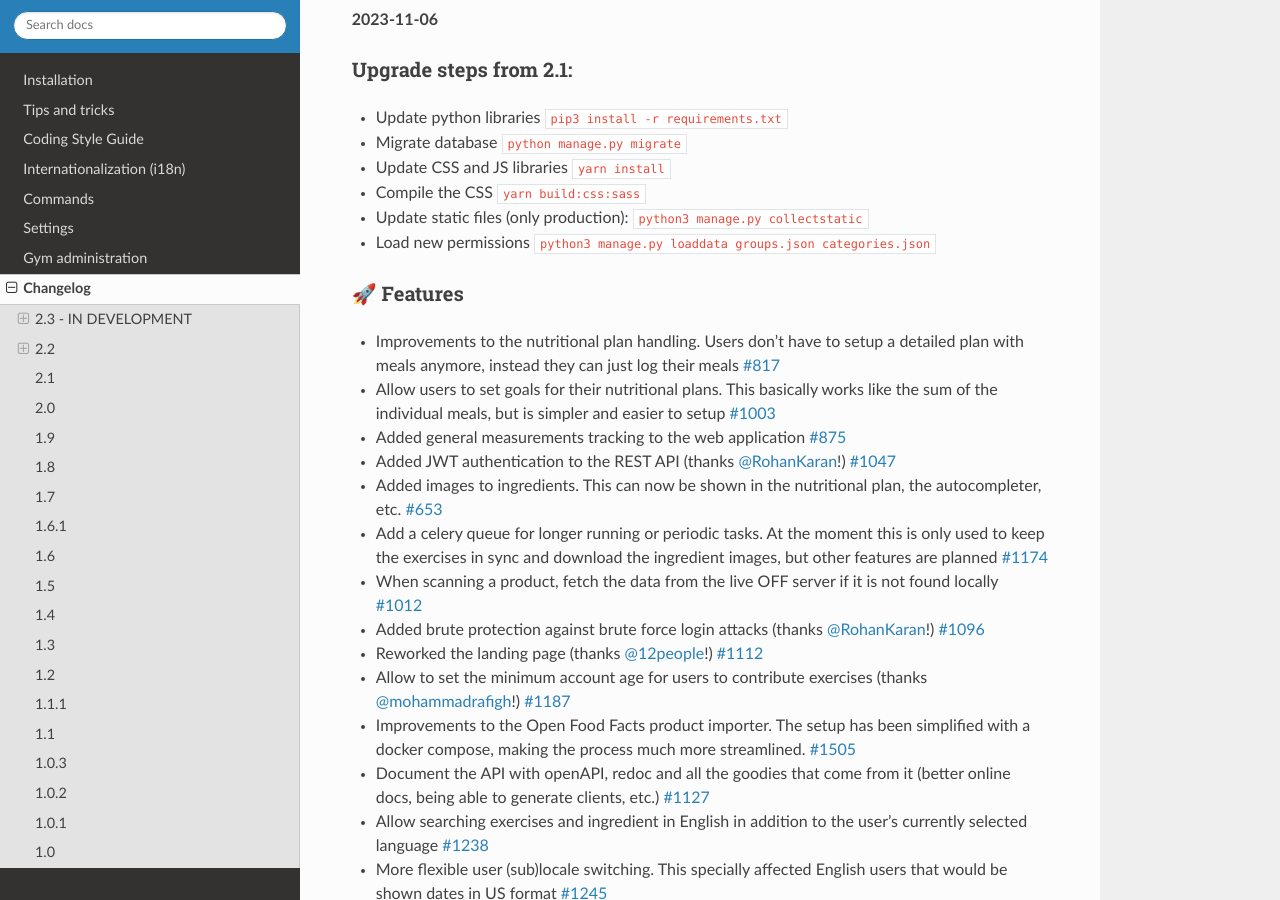
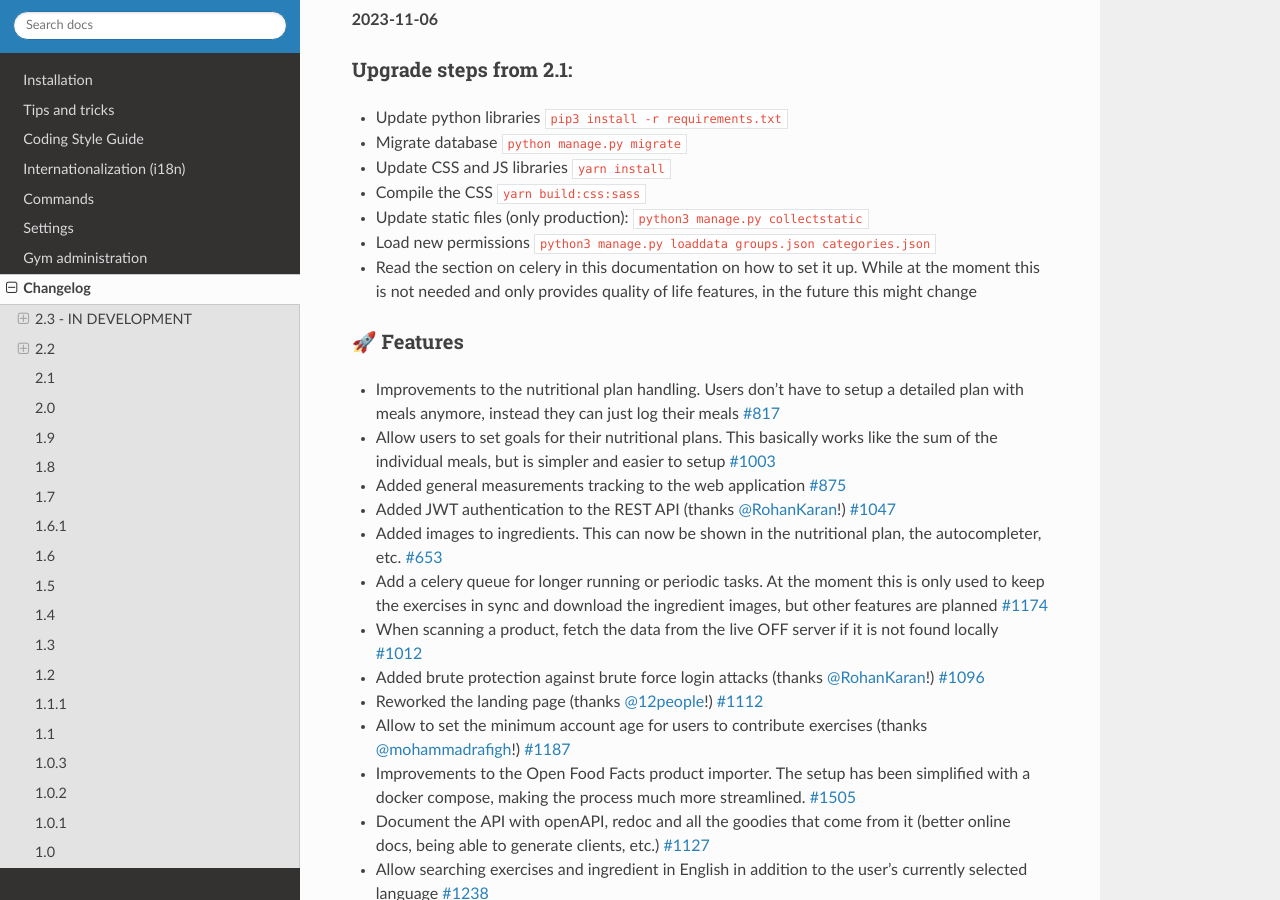
Before and after one commit to wger-project/docs, a Sphinx documentation site: the page built from docs/changelog.rst, in a window 1280 px wide and 900 px high, scrolled down 656 px. Built offline with Sphinx 7.4.7 and the Read the Docs theme 2.0.0, drawn with Linux system fonts in a browser that asks for light colours.

Commit message:
Update upgrade steps

```diff
--- a/docs/changelog.rst
+++ b/docs/changelog.rst
@@ -33,6 +33,9 @@ Upgrade steps from 2.1:
 * Compile the CSS ``yarn build:css:sass``
 * Update static files (only production): ``python3 manage.py collectstatic``
 * Load new permissions ``python3 manage.py loaddata groups.json categories.json``
+* Read the section on celery in this documentation on how to set it up. While at the
+  moment this is not needed and only provides quality of life features, in the future
+  this might change
 
 
 
```
